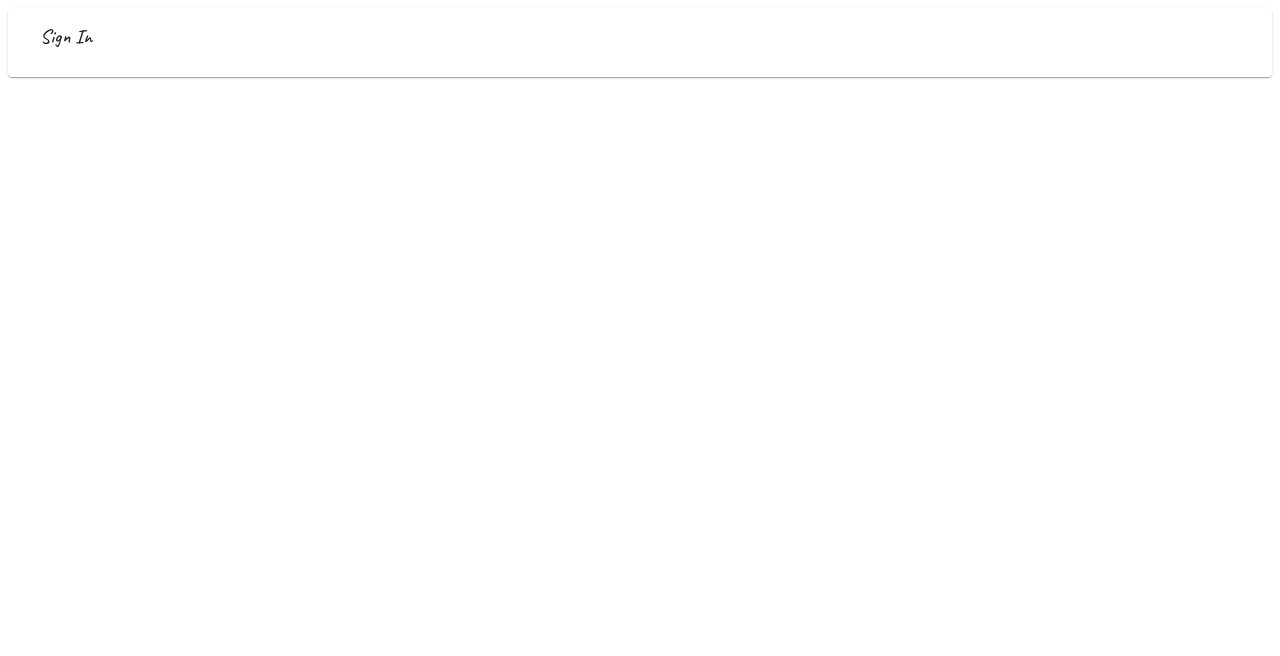
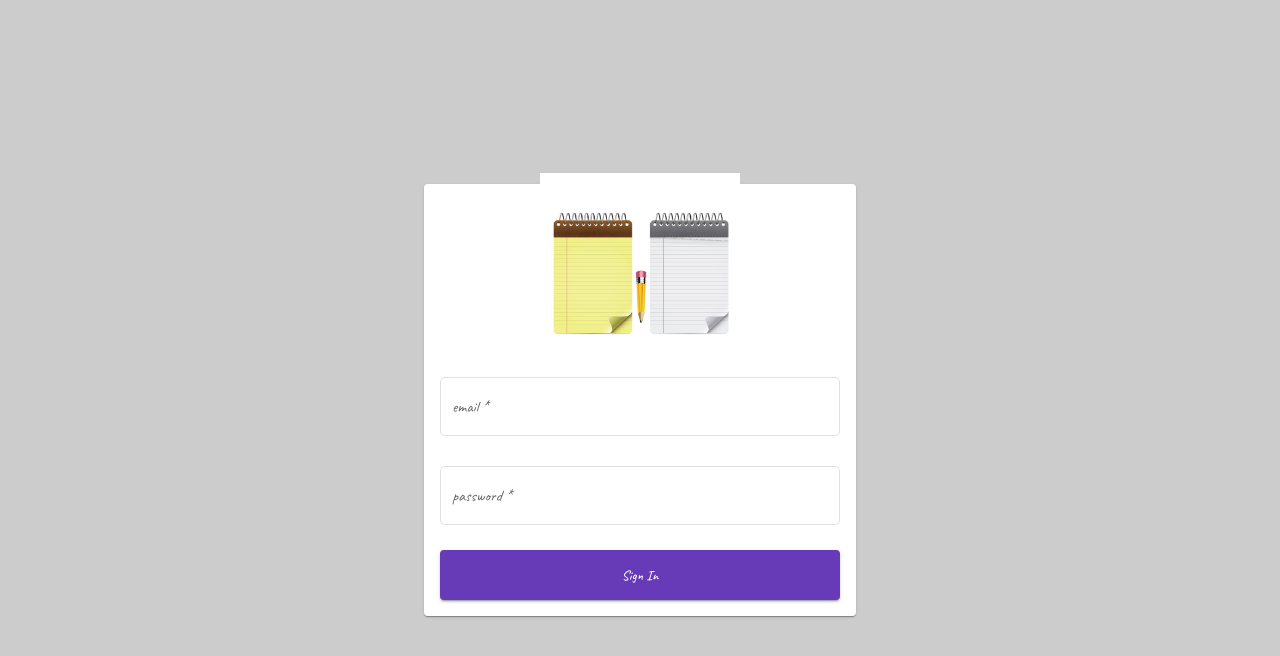
Before and after one commit to Tayfun70/to_do_list, an Angular app: page /login in a window 1280 px wide. Shown: the top 656 px of the page. Built offline with nearby package versions, Linux system fonts and the light colour scheme.

Commit message:
Login sayfası yapıldı.

```diff
--- a/src/app/components/login/login.component.html
+++ b/src/app/components/login/login.component.html
@@ -1,7 +1,23 @@
-<form [formGroup]="loginForm">
 <mat-card>
-    <mat-card-header>
-        <mat-card-title>Sign In</mat-card-title>
-    </mat-card-header>
+  <div style="display: flex ;
+        justify-content: center;">
+    <img src="assets/icons/preview.jpg" style="width: 200px;" alt="Icon">
+  </div>
+
+  <form [formGroup]="loginForm">
+    <mat-form-field class="example-full-width" appearance="outline">
+      <mat-label>email</mat-label>
+      <input matInput type="email" formControlName="email">
+      <mat-error *ngIf="loginForm.get('email')?.hasError('required')"> Email zorunlu!</mat-error>
+      <mat-error *ngIf="loginForm.get('email')?.hasError('email')"> Geçerli bir email adresi girin!</mat-error>
+    </mat-form-field>
+    <mat-form-field class="example-full-width" appearance="outline">
+      <mat-label>password</mat-label>
+      <input matInput type="password" formControlName="password">
+      <mat-error *ngIf="loginForm.get('password')?.hasError('required')">şifre zorunlu</mat-error>
+    </mat-form-field>
+    <div class="example-button-row" style="width: 100%; height:50px;">
+      <button color="primary" mat-raised-button style="width: 100%; height: 100%; ">Sign In</button>
+    </div>
+  </form>
 </mat-card>
-</form>
--- a/src/app/components/login/login.component.scss
+++ b/src/app/components/login/login.component.scss
@@ -0,0 +1,30 @@
+// Ana container'ı sayfanın tam ortasına yerleştirmek için
+:host {
+  display: flex;
+  justify-content: center;
+  align-items: center;
+  height: 100vh;
+}
+
+mat-card {
+  display: flex;
+  flex-direction: column;
+  justify-content: end;
+  width: 100%;
+  height: 50%;
+  background-color: #ffff;
+  max-width: 400px;
+  padding: 15px 20px,20px,20px;
+  box-shadow: 0 4px 8px rgba(0, 0, 0, 0.1);
+}
+
+mat-form-field {
+  width: 100%;
+}
+/*.mat-form-field-appearance-outline .mat-form-field-outline {
+  color: white !important;
+}
+
+::ng-deep .mat-form-field-label {
+  color: white;
+}*/
--- a/src/app/components/login/login.component.ts
+++ b/src/app/components/login/login.component.ts
@@ -11,12 +11,23 @@ export class LoginComponent implements OnInit {
 
   constructor(private fb:FormBuilder) {
     this.loginForm = this.fb.group({
-      email:['',Validators.required],
+      email:['',[Validators.required,Validators.email]],
       password:['',Validators.required]
    });
+
   }
 
+
   ngOnInit(): void {
+    console.log("email",this.loginForm.get('email')?.value);
+    this.emailChanges();
+
+  }
+  emailChanges(){
+  this.loginForm.get('email')?.valueChanges.subscribe((value)=>{
+    console.log("email",value);
+
+  })
   }
 
 }
--- a/src/styles.scss
+++ b/src/styles.scss
@@ -5,3 +5,10 @@
 *{
   font-family: "Caveat", serif;
 }
+
+body{
+  height: 100vh;
+  margin: 0;
+  background-color: #cccccc;
+  //font-size: 20px;
+}
```
Also changed, not shown: src/assets/icons/preview.jpg (added).
